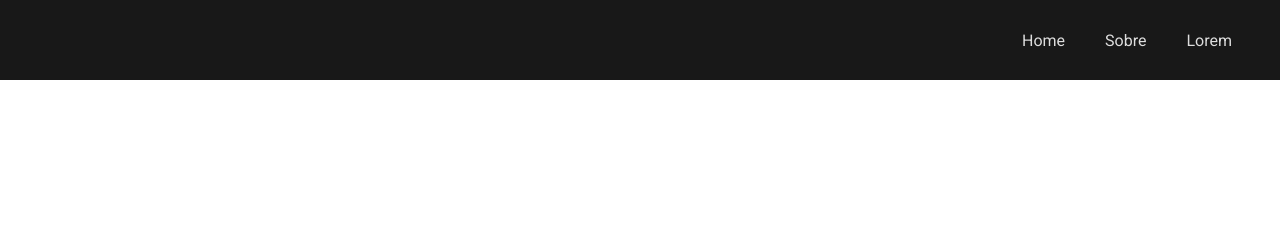
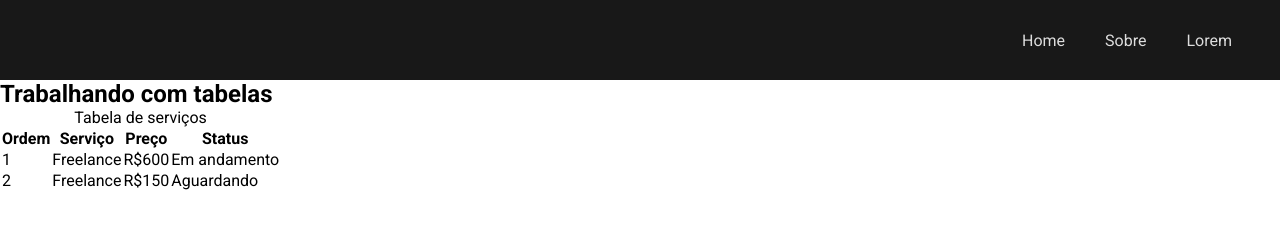
Before and after one commit to henriquecesarjr/Projeto_WEB_IFBA, a plain HTML site: page index.html in a window 1280 px wide. Drawn offline with Linux system fonts and the light colour scheme.

Commit message:
Adicionando tabela

```diff
--- a/index.html
+++ b/index.html
@@ -34,6 +34,32 @@
 
   <section>
 
+    <h1>Trabalhando com tabelas</h1>
+
+    <table>
+      <caption>Tabela de serviços</caption>
+      <tr>
+        <th>Ordem</th>
+        <th>Serviço</th>
+        <th>Preço</th>
+        <th>Status</th>
+      </tr>
+
+      <tr>
+        <td>1</td>
+        <td>Freelance</td>
+        <td>R$600</td>
+        <td>Em andamento</td>
+      </tr>
+
+      <tr>
+        <td>2</td>
+        <td>Freelance</td>
+        <td>R$150</td>
+        <td>Aguardando</td>
+      </tr>
+    </table>
+
   </section>
 
     <!-- Rodapé -->
```
